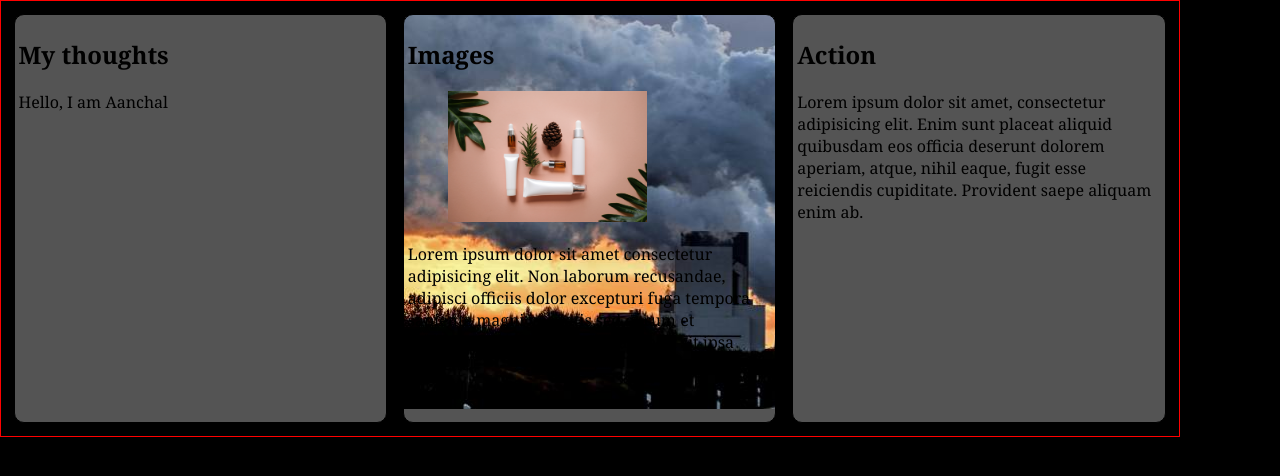
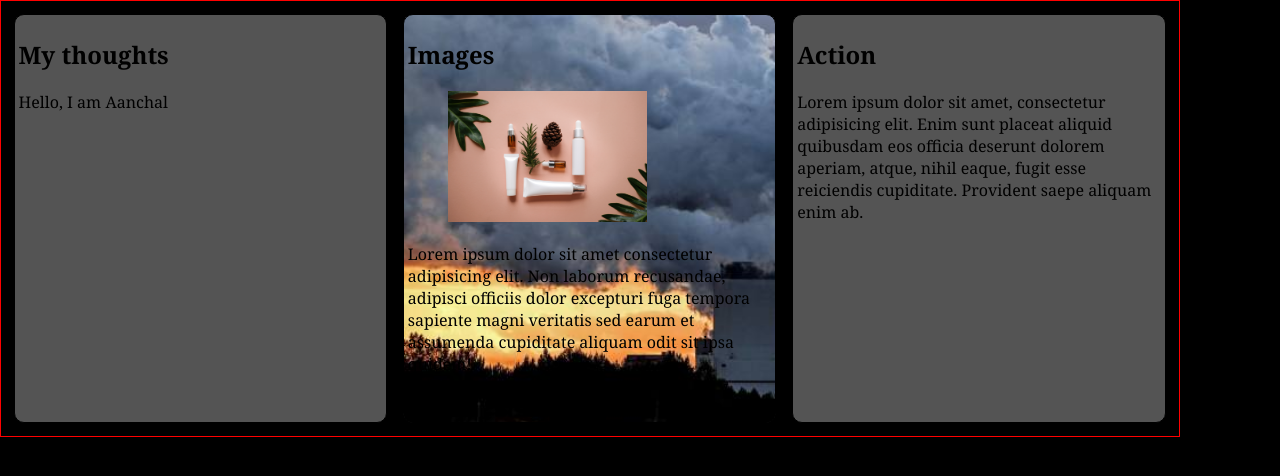
Before and after one commit to aanchal-sha/all-about-beauty, a plain HTML site: page climatechange.html in a window 1280 px wide. Drawn offline with Linux system fonts and the light colour scheme.

Commit message:
added another image

```diff
--- a/assets/css/climatechange.css
+++ b/assets/css/climatechange.css
@@ -31,5 +31,7 @@ img{
 .images{
     background-image: url(../images/smoke.jpg);
     background-repeat: no-repeat;
+    background-size: 800px;
+
 
 }
```
Also changed, not shown: assets/images/earth.jpg (added).
